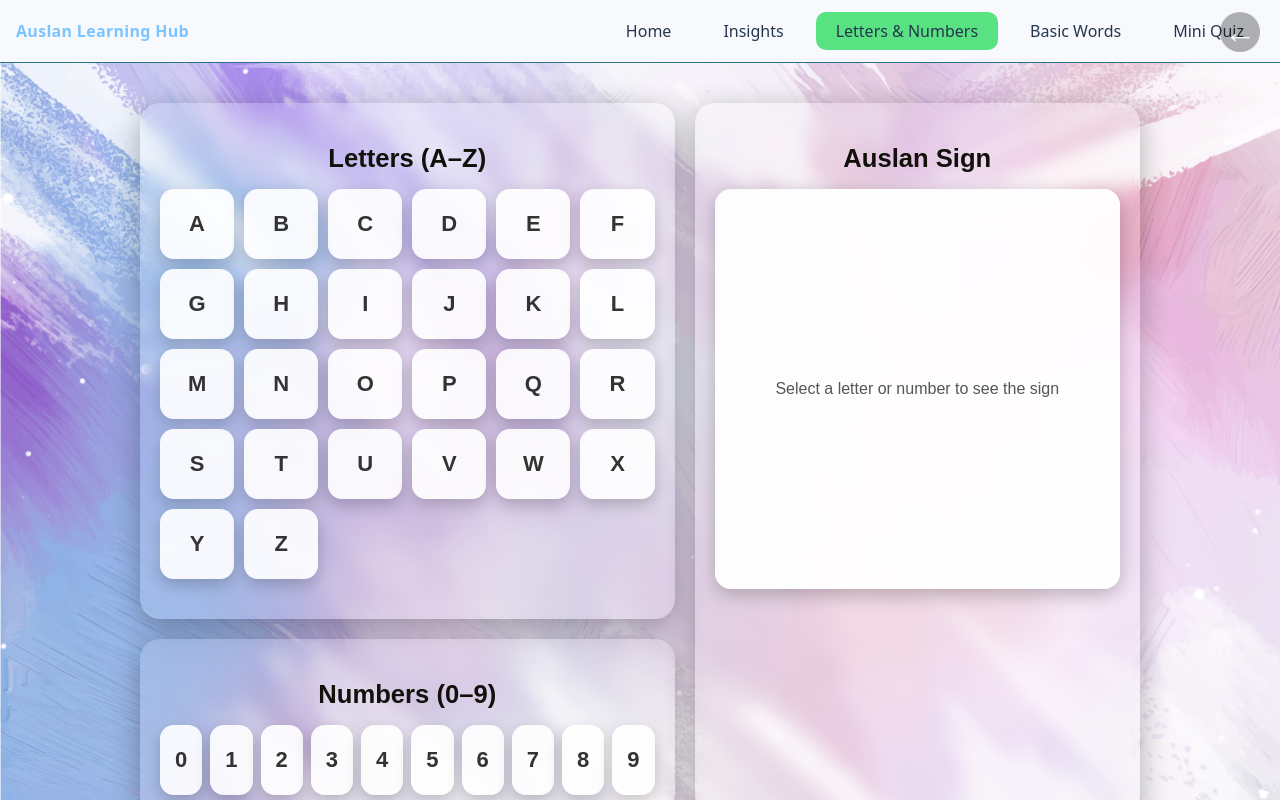
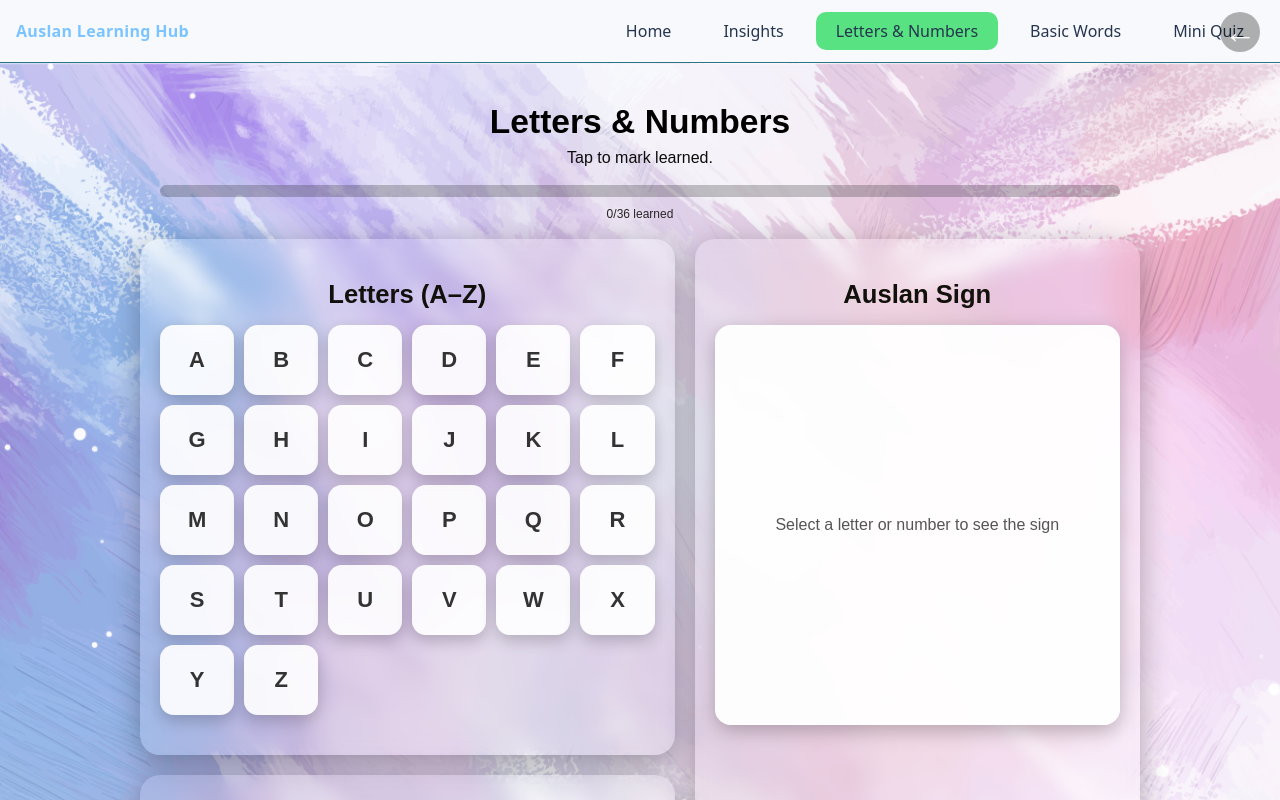
Before and after one commit to DonghaoQin/5120-Auslan-Program, a React (Vite) app in the folder auslan-frontend/: page /learn/letters-numbers in a window 1280 px wide. Shown: the top 800 px of the page. Built offline with nearby package versions, Linux system fonts and the light colour scheme; no server answers.

Commit message:
add progress bar in letters and numbers

```diff
--- a/auslan-frontend/src/pages/BasicWords.jsx
+++ b/auslan-frontend/src/pages/BasicWords.jsx
@@ -67,7 +67,7 @@ export default function BasicWords() {
       <div style={back} onClick={() => nav("/")}>←</div>
 
       <h1 style={h1}>Basic Words</h1>
-      <p style={sub}>Tap to mark learned. You’ll attach GIF/video later.</p>
+      <p style={sub}>Tap to mark learned.</p>
 
       <div style={progress}><div style={fill} /></div>
       <div style={label}>{learned.size}/{all.length} learned</div>
--- a/auslan-frontend/src/pages/LettersNumbers.jsx
+++ b/auslan-frontend/src/pages/LettersNumbers.jsx
@@ -5,7 +5,21 @@ import bgImage from "../assets/homebackground.jpg";
 
 export default function LettersNumbers() {
   const nav = useNavigate();
+
+  // --- Selection for preview + Learned set for progress ---
   const [selected, setSelected] = useState(null);
+  const [learned, setLearned] = useState(new Set());
+
+  // All items for progress calc
+  const all = [...letters, ...numbers];
+
+  // Click = preview + toggle learned
+  const toggle = (val) => {
+    setSelected(val);
+    const n = new Set(learned);
+    n.has(val) ? n.delete(val) : n.add(val);
+    setLearned(n);
+  };
 
   // --- Styles ---
   const back = {
@@ -20,16 +34,30 @@ export default function LettersNumbers() {
     backgroundImage: `url(${bgImage})`,
     backgroundSize: "cover",
     backgroundPosition: "center",
-    padding: "40px 20px",
+    padding: "40px 20px 60px",
     fontFamily: "'Poppins', sans-serif",
-    color: "white"
+    color: "white",
   };
+
+  // Progress (same pattern as BasicWords)
+  const h1 = { textAlign: "center", margin: "0 0 8px 0", fontSize: "2.1rem", color: "black" };
+  const sub = { textAlign: "center", color: "#0e0d0dff", margin: "0 0 18px 0" };
+  const progress = {
+    maxWidth: 960, margin: "0 auto 10px auto",
+    height: 12, background: "rgba(31,29,29,.25)", borderRadius: 999, overflow: "hidden",
+  };
+  const fill = {
+    height: "100%",
+    width: `${Math.round((learned.size / all.length) * 100)}%`,
+    background: "linear-gradient(90deg,#7bc4ff,#70f0c2)",
+  };
+  const label = { textAlign: "center", color: "#292525ff", fontSize: 12, marginBottom: 18 };
 
   const panelWrap = {
     maxWidth: 1000,
     margin: "0 auto",
     display: "grid",
-    gridTemplateColumns: "1.2fr 1fr",  // 左侧字母/数字，右侧图片
+    gridTemplateColumns: "1.2fr 1fr",
     gap: 20,
   };
 
@@ -44,22 +72,14 @@ export default function LettersNumbers() {
 
   const title = { textAlign: "center", fontSize: "1.6rem", marginBottom: 16, color: "#11100aff" };
 
-  const gridLetters = {
-    display: "grid",
-    gridTemplateColumns: "repeat(6, 1fr)",
-    gap: 10,
-    marginBottom: 20
-  };
+  const gridLetters = { display: "grid", gridTemplateColumns: "repeat(6, 1fr)", gap: 10, marginBottom: 20 };
+  const gridNumbers = { display: "grid", gridTemplateColumns: "repeat(10, 1fr)", gap: 8 };
 
-  const gridNumbers = {
-    display: "grid",
-    gridTemplateColumns: "repeat(10, 1fr)",
-    gap: 8,
-  };
-
-  const card = (active) => ({
-    background: active ? "linear-gradient(135deg,#70f0c2,#7bc4ff)" : "rgba(255,255,255,.9)",
-    color: active ? "#000" : "#333",
+  // on = learned? highlight chip
+  // current = previewed item? add subtle outline
+  const card = (on, current) => ({
+    background: on ? "linear-gradient(135deg,#70f0c2,#7bc4ff)" : "rgba(255,255,255,.9)",
+    color: on ? "#000" : "#333",
     borderRadius: 14,
     height: 70,
     display: "grid",
@@ -69,8 +89,22 @@ export default function LettersNumbers() {
     cursor: "pointer",
     userSelect: "none",
     transition: "transform 0.2s, box-shadow 0.2s",
-    boxShadow: "0 6px 16px rgba(0,0,0,.2)",
+    boxShadow: current ? "0 0 0 3px rgba(112,240,194,.9), 0 6px 16px rgba(0,0,0,.2)" : "0 6px 16px rgba(0,0,0,.2)",
+    position: "relative",
   });
+
+  const check = {
+    position: "absolute",
+    top: 6,
+    right: 8,
+    fontSize: 14,
+    fontWeight: 900,
+    background: "rgba(255,255,255,.9)",
+    borderRadius: 999,
+    padding: "2px 6px",
+    lineHeight: 1,
+    color: "#0a0a0a",
+  };
 
   const imageBox = {
     display: "flex",
@@ -82,69 +116,48 @@ export default function LettersNumbers() {
     boxShadow: "0 6px 20px rgba(0,0,0,0.25)",
   };
 
-    // Placeholder mapping for images
-  // TODO: Replace each placeholder path with the actual Auslan sign image or video
-const imgMap = {
-  A: "/assets/signs/A.PNG",  // TODO: replace with Auslan sign for 'A'
-  B: "/assets/signs/B.PNG",  // TODO: replace with Auslan sign for 'B'
-  C: "/assets/signs/C.PNG",
-  D: "/assets/signs/D.PNG",
-  E: "/assets/signs/E.PNG",
-  F: "/assets/signs/F.PNG",
-  G: "/assets/signs/G.PNG",
-  H: "/assets/signs/H.PNG",
-  I: "/assets/signs/I.PNG",
-  J: "/assets/signs/J.PNG",
-  K: "/assets/signs/K.PNG",
-  L: "/assets/signs/L.PNG",
-  M: "/assets/signs/M.PNG",
-  N: "/assets/signs/N.PNG",
-  O: "/assets/signs/O.PNG",
-  P: "/assets/signs/P.PNG",
-  Q: "/assets/signs/Q.PNG",
-  R: "/assets/signs/R.PNG",
-  S: "/assets/signs/S.PNG",
-  T: "/assets/signs/T.PNG",
-  U: "/assets/signs/U.PNG",
-  V: "/assets/signs/V.PNG",
-  W: "/assets/signs/W.PNG",
-  X: "/assets/signs/X.PNG",
-  Y: "/assets/signs/Y.PNG",
-  Z: "/assets/signs/Z.PNG",
-
-  // --- Numbers 0–9 ---
-  0: "/assets/signs/0.PNG",  // TODO: replace with Auslan sign for '0'
-  1: "/assets/signs/1.PNG",
-  2: "/assets/signs/2.PNG",
-  3: "/assets/signs/3.PNG",
-  4: "/assets/signs/4.PNG",
-  5: "/assets/signs/5.PNG",
-  6: "/assets/signs/6.PNG",
-  7: "/assets/signs/7.PNG",
-  8: "/assets/signs/8.PNG",
-  9: "/assets/signs/9.PNG",
-};
-
-
-
+  // Placeholder mapping for images
+  // TODO: Replace with the actual Auslan sign image/video sources
+  const imgMap = {
+    A: "/assets/signs/A.PNG", B: "/assets/signs/B.PNG", C: "/assets/signs/C.PNG",
+    D: "/assets/signs/D.PNG", E: "/assets/signs/E.PNG", F: "/assets/signs/F.PNG",
+    G: "/assets/signs/G.PNG", H: "/assets/signs/H.PNG", I: "/assets/signs/I.PNG",
+    J: "/assets/signs/J.PNG", K: "/assets/signs/K.PNG", L: "/assets/signs/L.PNG",
+    M: "/assets/signs/M.PNG", N: "/assets/signs/N.PNG", O: "/assets/signs/O.PNG",
+    P: "/assets/signs/P.PNG", Q: "/assets/signs/Q.PNG", R: "/assets/signs/R.PNG",
+    S: "/assets/signs/S.PNG", T: "/assets/signs/T.PNG", U: "/assets/signs/U.PNG",
+    V: "/assets/signs/V.PNG", W: "/assets/signs/W.PNG", X: "/assets/signs/X.PNG",
+    Y: "/assets/signs/Y.PNG", Z: "/assets/signs/Z.PNG",
+    0: "/assets/signs/0.PNG", 1: "/assets/signs/1.PNG", 2: "/assets/signs/2.PNG",
+    3: "/assets/signs/3.PNG", 4: "/assets/signs/4.PNG", 5: "/assets/signs/5.PNG",
+    6: "/assets/signs/6.PNG", 7: "/assets/signs/7.PNG", 8: "/assets/signs/8.PNG", 9: "/assets/signs/9.PNG",
+  };
 
   return (
     <div style={page}>
       <div style={back} onClick={() => nav("/")}>←</div>
 
+      {/* Progress header */}
+      <h1 style={h1}>Letters & Numbers</h1>
+      <p style={sub}>Tap to mark learned. </p>
+      <div style={progress}><div style={fill} /></div>
+      <div style={label}>{learned.size}/{all.length} learned</div>
+
       <div style={panelWrap}>
-        {/* --- Left: Letters & Numbers --- */}
+        {/* Left: Letters & Numbers */}
         <div>
           <div style={panel}>
             <h2 style={title}>Letters (A–Z)</h2>
             <div style={gridLetters}>
-              {letters.map((L) => (
+              {letters.map(L => (
                 <div
                   key={L}
-                  style={card(selected === L)}
-                  onClick={() => setSelected(L)}
+                  style={card(learned.has(L), selected === L)}
+                  onClick={() => toggle(L)}
+                  title="Click to preview and mark learned"
                 >
                   {L}
+                  {learned.has(L) && <div style={check}>✓</div>}
                 </div>
               ))}
             </div>
@@ -153,20 +166,22 @@ const imgMap = {
           <div style={panel}>
             <h2 style={title}>Numbers (0–9)</h2>
             <div style={gridNumbers}>
-              {numbers.map((N) => (
+              {numbers.map(N => (
                 <div
                   key={N}
-                  style={card(selected === N)}
-                  onClick={() => setSelected(N)}
+                  style={card(learned.has(N), selected === N)}
+                  onClick={() => toggle(N)}
+                  title="Click to preview and mark learned"
                 >
                   {N}
+                  {learned.has(N) && <div style={check}>✓</div>}
                 </div>
               ))}
             </div>
           </div>
         </div>
 
-        {/* --- Right: Image Display --- */}
+        {/* Right: Image Display */}
         <div style={panel}>
           <h2 style={title}>Auslan Sign</h2>
           <div style={imageBox}>
```
